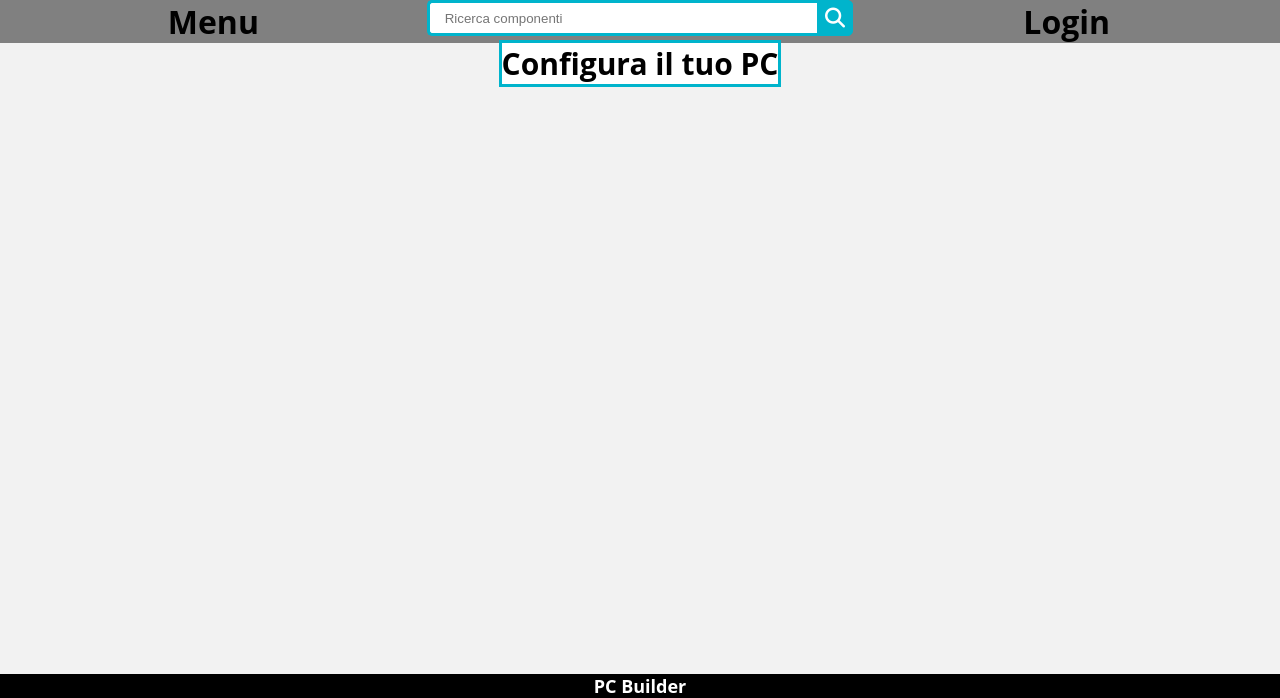
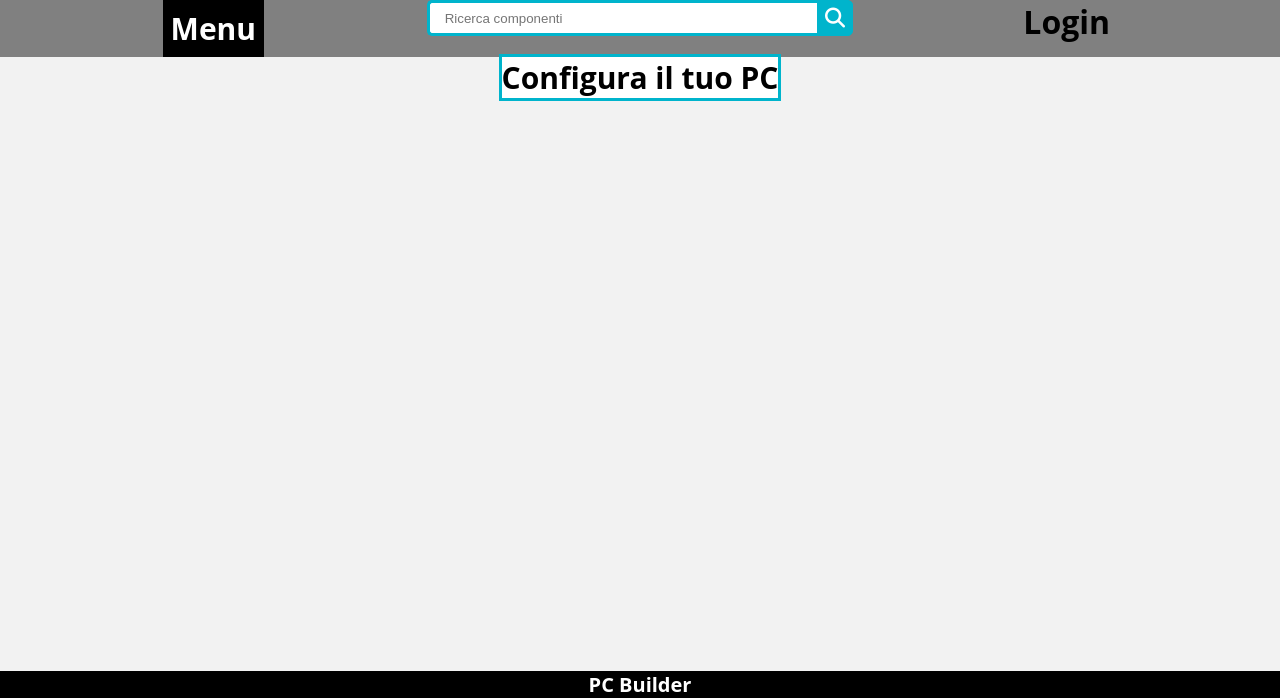
Before and after one commit to mokassino/prog_tecweb_pcbuilder, a Flask app: page / in a window 1280 px wide. Shown: the part 102-800 px from the top of the page. Run offline with Flask 2, Linux system fonts and the light colour scheme.

Commit message:
added dropdown menu

```diff
--- a/app/static/css/style.css
+++ b/app/static/css/style.css
@@ -9,7 +9,7 @@
 
   a {
     color: white;
-    font-size: 0.9rem;
+    font-size: 1.3rem;
   }
 
   body {
@@ -109,7 +109,7 @@
     grid-area: footer;
     background-color: black;
     color: white;
-    font-size: 9px;
+    font-size: 10px;
     height: auto;
     position:absolute;
     bottom:0;
@@ -126,3 +126,34 @@
     background-color: white;
     border: 3px solid #00B4CC;
   }
+
+  /* ========== MENU DROPDOWN ================== */
+  .dropdown {
+    position: relative;
+    display: inline-block;
+    height: auto;
+  }
+
+  .dropdowntn {
+    background-color: black;
+    color: white;
+    padding: 8px;
+    font-size: 30px;
+    border: none;
+    cursor: pointer;
+  }
+
+  .dropdownbn {
+    background-color: black;
+    display: none;
+    position: absolute;
+    background-color: #f9f9f9;
+    min-width: 98px;
+  }
+
+  .dropdown:hover .dropdownbn {
+    display: flex;
+    justify-content: space-between;
+    flex-direction: column;
+    background-color: black;
+  }
--- a/app/templates/index.html
+++ b/app/templates/index.html
@@ -15,7 +15,16 @@
 
          <div class="flexbox-container">
             <div class="flex-container">
-               <h1>Menu</h1>
+
+
+               <div class="dropdown">
+                  <h1 class="dropdowntn">Menu</h1>
+                  <div class="dropdownbn">
+                     <a href="#">Chi siamo</a>
+                     <a href="#">Contatti</a>
+                  </div>
+               </div>
+
             </div>
 
 
```
